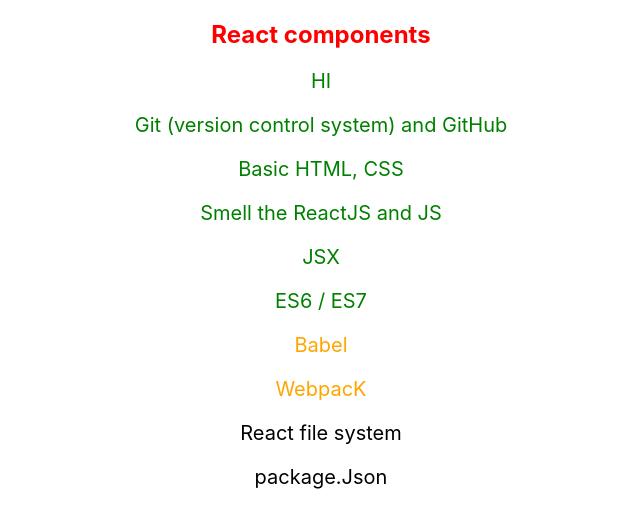
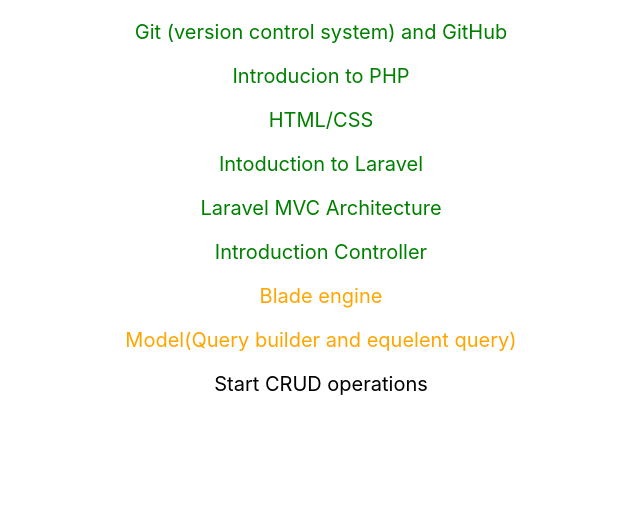
Before and after one commit to dineshabey/react_basic, a React (Create React App) app: page / in a window 1280 px wide. Shown: the top 528 px of the page, without its empty margins (319-959 px from the left). Built offline with nearby package versions, Linux system fonts and the light colour scheme.

Commit message:
learne:_arry ,componets destructure

```diff
--- a/src/App.js
+++ b/src/App.js
@@ -1,10 +1,62 @@
 import logo from './logo.svg';
 import './App.css';
+
+const courceContent = [
+  {
+    status: 'completed',
+    text: "Git (version control system) and GitHub",
+
+  },
+  {
+    status: 'completed',
+    text: "Introducion to PHP",
+
+  },
+  {
+    status: 'completed',
+    text: "HTML/CSS",
+
+  },
+  {
+    status: 'completed',
+    text: "Intoduction to Laravel",
+
+  },
+  {
+    status: 'completed',
+    text: "Laravel MVC Architecture",
+
+  },
+  {
+    status: 'completed',
+    text: "Introduction Controller",
+
+  },
+  {
+    status: 'ongoing',
+    text: "Blade engine",
+
+  },
+  {
+    status: 'ongoing',
+    text: "Model(Query builder and equelent query)",
+
+  },
+  {
+    status: 'incomplete',
+    text: "Start CRUD operations",
+
+  },
+
+];
 
 function App() {
   return (
     <div className="App">
-      <h2>React components</h2>
+      {courceContent.map((val, key) => {
+        return <MyPara key={key} status={val.status} text={val.text} />
+      })}
+      {/* <h2>React components</h2>
       <MyPara status='completed' text={'HI '} />
       <MyPara status='completed' text={'Git (version control system) and GitHub'} />
       <MyPara status='completed' text={'Basic HTML, CSS'} />
@@ -14,7 +66,7 @@
       <MyPara status='ongoing' text={'Babel'} />
       <MyPara status='ongoing' text={'WebpacK'} />
       <MyPara status='notstart' text={'React file system'} />
-      <MyPara status='notstart' text={'package.Json'} />
+      <MyPara status='notstart' text={'package.Json'} /> */}
     </div>
   );
 }
@@ -23,8 +75,9 @@
 
 //create new components and prints
 
-function MyPara(props) {
-  const {status,text} = props; //destructuring
+function MyPara({status,text}) {
+  // console.log(text)
+  // const { status, text } = props; //destructuring
   return <p style={{
     fontSize: '20px',
     color: status === 'completed' ? 'green' : status === 'ongoing' ? 'orange' : 'black'
```
